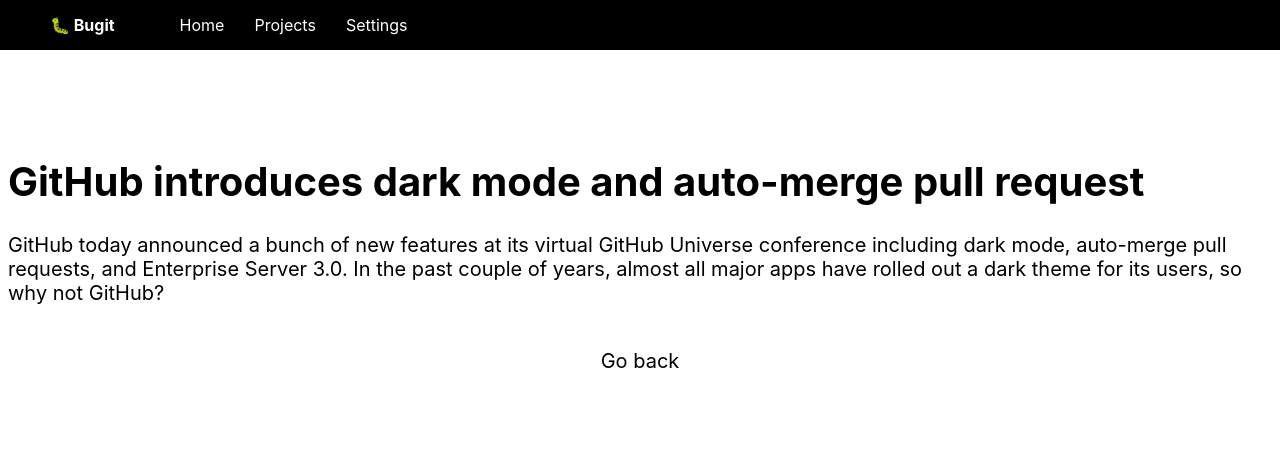
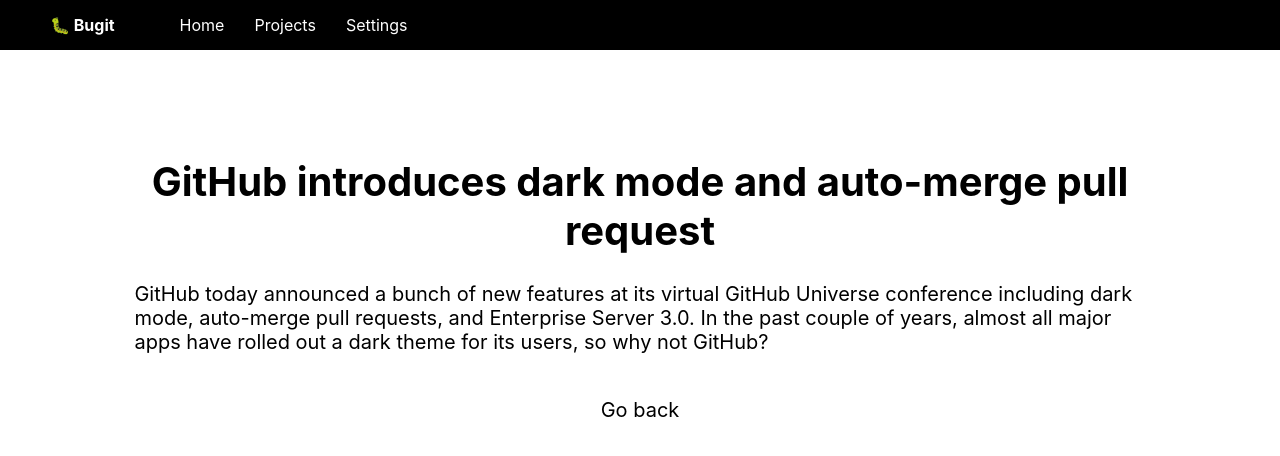
Before and after one commit to tarzzi/bugit, a Next.js app in the folder bugit/: page /project/1 in a window 1280 px wide. Shown: the top 456 px of the page. Built offline with nearby package versions, Linux system fonts and the light colour scheme.

Commit message:
Added content styles

```diff
--- a/bugit/styles/Projects.module.scss
+++ b/bugit/styles/Projects.module.scss
@@ -1,4 +1,10 @@
 
+.content{
+  width: 80%;
+}
+.content h1 {
+  text-align: center;
+}
 .grid {
   display: flex;
   align-items: center;
@@ -42,7 +48,6 @@
   height: 1em;
   margin-left: 0.5rem;
 }
-
 @media (max-width: 600px) {
   .grid {
     width: 100%;
```
